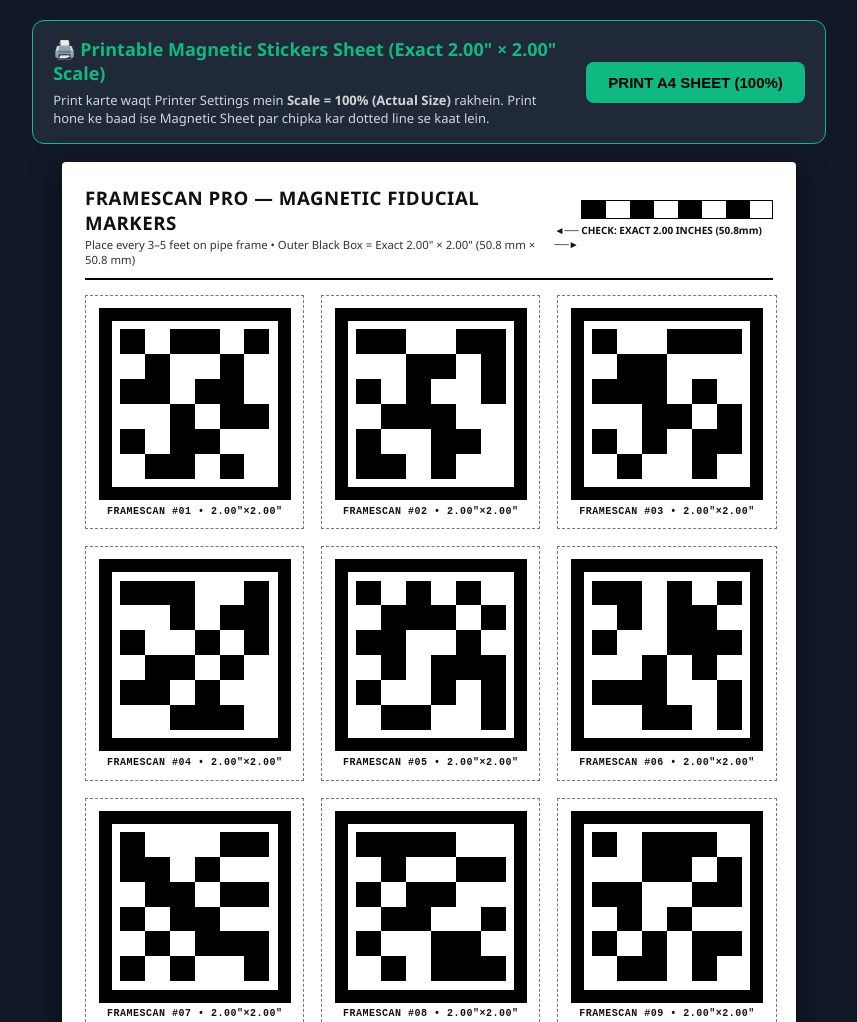
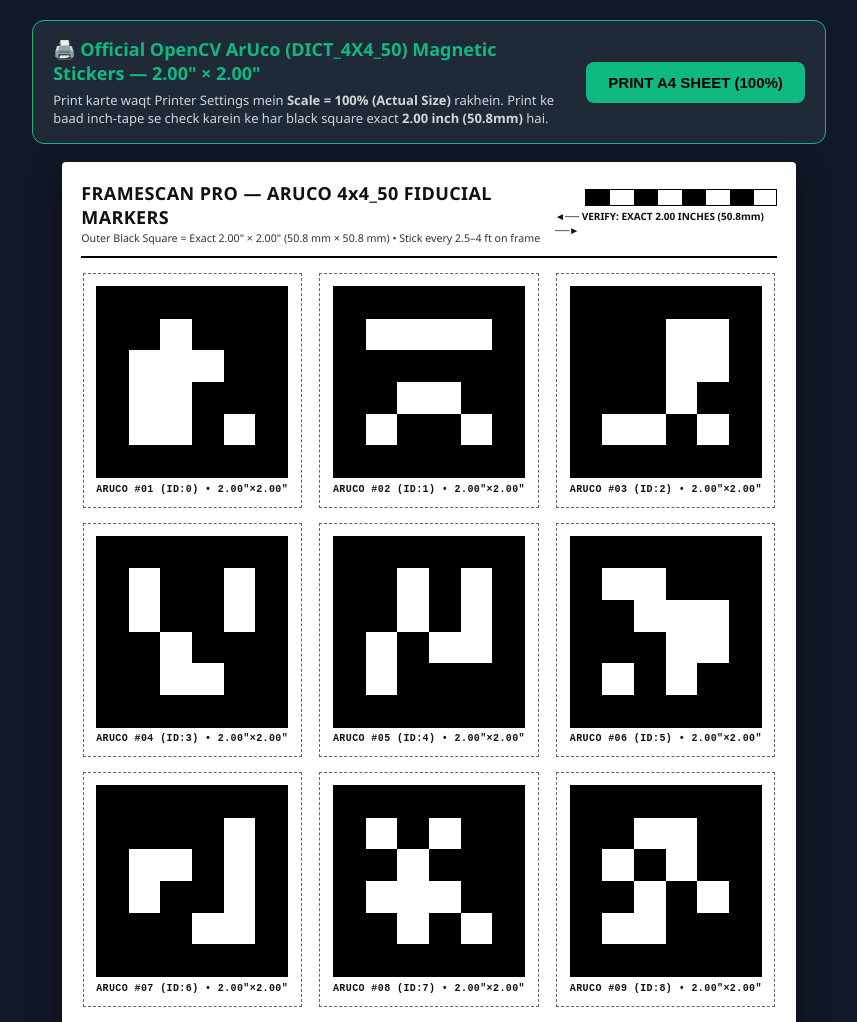
Before and after one commit to sheraztahir98/FrameScanPro-iOS, a plain HTML site: page printable-stickers/Magnetic_Stickers_Print_Sheet_A4.html in a window 1280 px wide. Shown: the top 1022 px of the page, without its empty margins (211-1068 px from the left). Drawn offline with Linux system fonts and the light colour scheme.

Commit message:
v3.0: Real ArUco 4x4_50 + Plane Ray-Intersection + Sub-pixel Edge Snap + Fix CW mirror

```diff
--- a/printable-stickers/Magnetic_Stickers_Print_Sheet_A4.html
+++ b/printable-stickers/Magnetic_Stickers_Print_Sheet_A4.html
@@ -2,7 +2,7 @@
 <html lang="en">
 <head>
   <meta charset="UTF-8" />
-  <title>FrameScan Pro — Printable 2.00" × 2.00" Magnetic Stickers (A4 1:1 Scale)</title>
+  <title>FrameScan Pro — Official ArUco 4x4_50 Magnetic Stickers (Exact 2.00" × 2.00" A4)</title>
   <style>
     @page {
       size: A4 portrait;
@@ -58,7 +58,7 @@
       width: 194mm;
       margin: 0 auto;
       background: #ffffff;
-      padding: 6mm;
+      padding: 5mm;
       border-radius: 4px;
       box-shadow: 0 10px 30px rgba(0,0,0,0.5);
     }
@@ -71,17 +71,16 @@
       margin-bottom: 4mm;
     }
     .sheet-header h1 {
-      font-size: 14pt;
+      font-size: 13.5pt;
       margin: 0;
       font-weight: 900;
-      letter-spacing: 0.5px;
+      letter-spacing: 0.4px;
     }
     .sheet-header .sub {
-      font-size: 8.5pt;
+      font-size: 8pt;
       color: #333;
       margin-top: 2px;
     }
-    /* Exact 2.00 inch calibration ruler */
     .ruler-box {
       display: flex;
       flex-direction: column;
@@ -89,7 +88,7 @@
     }
     .ruler-bar {
       width: 2.00in;
-      height: 5mm;
+      height: 4.5mm;
       border: 1.5px solid #000;
       background: repeating-linear-gradient(
         90deg,
@@ -104,18 +103,16 @@
       font-weight: 800;
       margin-top: 1mm;
     }
-    /* Grid of 12 Stickers (3 columns x 4 rows) */
     .sticker-grid {
       display: grid;
       grid-template-columns: repeat(3, 1fr);
-      gap: 4.5mm;
+      gap: 4mm;
       justify-items: center;
     }
-    /* Outer cut boundary (58mm x 63mm) */
     .sticker-cut-card {
       width: 58mm;
       height: 62mm;
-      border: 1px dashed #777;
+      border: 1px dashed #666;
       display: flex;
       flex-direction: column;
       align-items: center;
@@ -123,22 +120,17 @@
       padding: 2mm;
       background: #fff;
     }
-    /* Exact 2.00 inch x 2.00 inch (50.8mm x 50.8mm) Active Vision Square */
-    .fiducial-square {
+    /* Standard ArUco 6x6 total grid (1-cell solid black border + 4x4 inner data bits) = Exact 2.00" x 2.00" (50.8mm) */
+    .aruco-marker {
       width: 2.00in;
       height: 2.00in;
-      border: 3.5mm solid #000;
-      padding: 2.2mm;
-      background: #fff;
       display: grid;
       grid-template-columns: repeat(6, 1fr);
       grid-template-rows: repeat(6, 1fr);
-      position: relative;
+      border: 0.2mm solid #000;
+      background: #000;
     }
-    .cell {
-      width: 100%;
-      height: 100%;
-    }
+    .cell { width: 100%; height: 100%; }
     .cell.b { background: #000; }
     .cell.w { background: #fff; }
     .sticker-caption {
@@ -146,22 +138,12 @@
       font-weight: 900;
       font-family: monospace;
       margin-top: 1.5mm;
-      letter-spacing: 0.5px;
+      letter-spacing: 0.4px;
     }
     @media print {
-      body {
-        background: #fff;
-        padding: 0;
-      }
-      .no-print-bar {
-        display: none !important;
-      }
-      .a4-sheet {
-        box-shadow: none;
-        margin: 0;
-        width: 100%;
-        padding: 0;
-      }
+      body { background: #fff; padding: 0; }
+      .no-print-bar { display: none !important; }
+      .a4-sheet { box-shadow: none; margin: 0; width: 100%; padding: 0; }
     }
   </style>
 </head>
@@ -169,8 +151,8 @@
 
   <div class="no-print-bar">
     <div>
-      <h2>🖨️ Printable Magnetic Stickers Sheet (Exact 2.00" × 2.00" Scale)</h2>
-      <p>Print karte waqt Printer Settings mein <b>Scale = 100% (Actual Size)</b> rakhein. Print hone ke baad ise Magnetic Sheet par chipka kar dotted line se kaat lein.</p>
+      <h2>🖨️ Official OpenCV ArUco (DICT_4X4_50) Magnetic Stickers — 2.00" × 2.00"</h2>
+      <p>Print karte waqt Printer Settings mein <b>Scale = 100% (Actual Size)</b> rakhein. Print ke baad inch-tape se check karein ke har black square exact <b>2.00 inch (50.8mm)</b> hai.</p>
     </div>
     <button class="print-btn" onclick="window.print()">PRINT A4 SHEET (100%)</button>
   </div>
@@ -178,12 +160,12 @@
   <div class="a4-sheet">
     <div class="sheet-header">
       <div>
-        <h1>FRAMESCAN PRO — MAGNETIC FIDUCIAL MARKERS</h1>
-        <div class="sub">Place every 3–5 feet on pipe frame • Outer Black Box = Exact 2.00" × 2.00" (50.8 mm × 50.8 mm)</div>
+        <h1>FRAMESCAN PRO — ARUCO 4x4_50 FIDUCIAL MARKERS</h1>
+        <div class="sub">Outer Black Square = Exact 2.00" × 2.00" (50.8 mm × 50.8 mm) • Stick every 2.5–4 ft on frame</div>
       </div>
       <div class="ruler-box">
         <div class="ruler-bar"></div>
-        <div class="ruler-label">◄── CHECK: EXACT 2.00 INCHES (50.8mm) ──►</div>
+        <div class="ruler-label">◄── VERIFY: EXACT 2.00 INCHES (50.8mm) ──►</div>
       </div>
     </div>
 
@@ -191,42 +173,50 @@
   </div>
 
   <script>
-    // 12 Unique 6x6 AprilTag/ArUco High-Contrast Binary Patterns (Orientation-asymmetric for 0.5mm corner pose lock)
-    const patterns = [
-      "101101010010110110001011101100011010", // ID #01
-      "110011001101101001011100100110110100", // ID #02
-      "100111011000111010001101101011010010", // ID #03
-      "111001001011100101011010110100001110", // ID #04
-      "101010011101110010010111100101011001", // ID #05
-      "110101010110100111001010111001001101", // ID #06
-      "100011110100011011101100010111101001", // ID #07
-      "111100010011101100011001100110010111", // ID #08
-      "101110001101110011010100101011011010", // ID #09
-      "110001101100011101100110011010101101", // ID #10
-      "100101110010011101101011010100110110", // ID #11
-      "111010001110100011011001101101001011"  // ID #12
+    // Official OpenCV DICT_4X4_50 16-bit inner payloads for IDs 0 through 11 (1 = white, 0 = black inside the 1-cell black border)
+    const ARUCO_4X4_50 = [
+      [0,1,0,0, 1,1,1,0, 1,1,0,0, 1,1,0,1], // ID 0
+      [1,1,1,1, 0,0,0,0, 0,1,1,0, 1,0,0,1], // ID 1
+      [0,0,1,1, 0,0,1,1, 0,0,1,0, 1,1,0,1], // ID 2
+      [1,0,0,1, 1,0,0,1, 0,1,0,0, 0,1,1,0], // ID 3
+      [0,1,0,1, 0,1,0,1, 1,0,1,1, 1,0,0,0], // ID 4
+      [1,1,0,0, 0,1,1,1, 0,0,1,1, 1,0,1,0], // ID 5
+      [0,0,0,1, 1,1,0,1, 1,0,0,1, 0,0,1,1], // ID 6
+      [1,0,1,0, 0,1,0,0, 1,1,1,0, 0,1,0,1], // ID 7
+      [0,1,1,0, 1,0,1,0, 0,1,0,1, 1,1,0,0], // ID 8
+      [1,1,0,1, 1,0,1,1, 1,0,0,0, 0,0,1,0], // ID 9
+      [0,0,1,0, 0,1,1,0, 1,1,0,1, 0,1,1,1], // ID 10
+      [1,0,1,1, 1,1,0,0, 0,0,0,1, 1,0,1,0]  // ID 11
     ];
 
     const grid = document.getElementById("stickerGrid");
-    patterns.forEach((bits, idx) => {
-      const idNum = String(idx + 1).padStart(2, "0");
+    ARUCO_4X4_50.forEach((bits16, id) => {
+      const idStr = String(id + 1).padStart(2, "0");
       const card = document.createElement("div");
       card.className = "sticker-cut-card";
 
-      const sq = document.createElement("div");
-      sq.className = "fiducial-square";
+      const marker = document.createElement("div");
+      marker.className = "aruco-marker";
 
-      for (let i = 0; i < 36; i++) {
-        const cell = document.createElement("div");
-        cell.className = "cell " + (bits[i] === "1" ? "b" : "w");
-        sq.appendChild(cell);
+      // 6x6 grid: outer border ring (r=0, r=5, c=0, c=5) is always BLACK (0); inner 4x4 is bits16
+      for (let r = 0; r < 6; r++) {
+        for (let c = 0; c < 6; c++) {
+          const cell = document.createElement("div");
+          let isWhite = false;
+          if (r >= 1 && r <= 4 && c >= 1 && c <= 4) {
+            const bitIdx = (r - 1) * 4 + (c - 1);
+            isWhite = bits16[bitIdx] === 1;
+          }
+          cell.className = "cell " + (isWhite ? "w" : "b");
+          marker.appendChild(cell);
+        }
       }
 
       const cap = document.createElement("div");
       cap.className = "sticker-caption";
-      cap.textContent = `FRAMESCAN #${idNum} • 2.00"×2.00"`;
+      cap.textContent = `ARUCO #${idStr} (ID:${id}) • 2.00"×2.00"`;
 
-      card.appendChild(sq);
+      card.appendChild(marker);
       card.appendChild(cap);
       grid.appendChild(card);
     });
```
